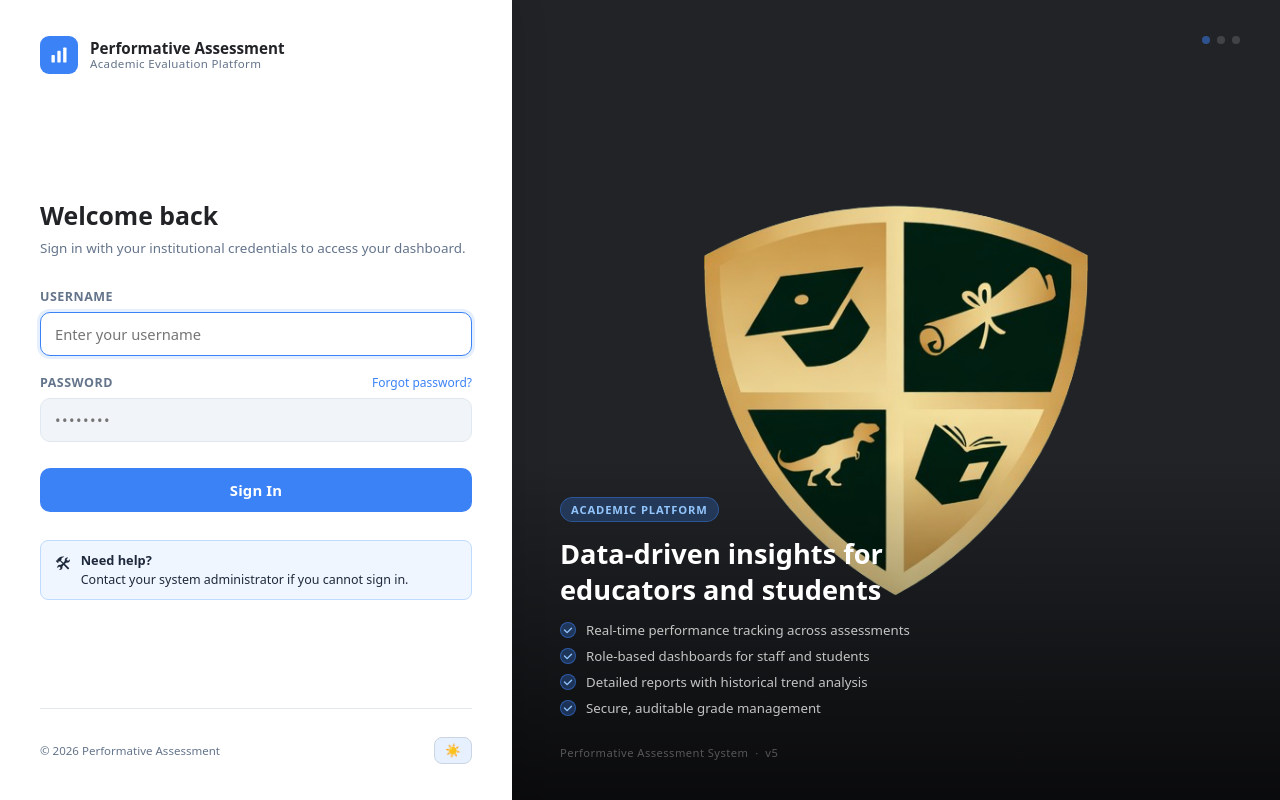
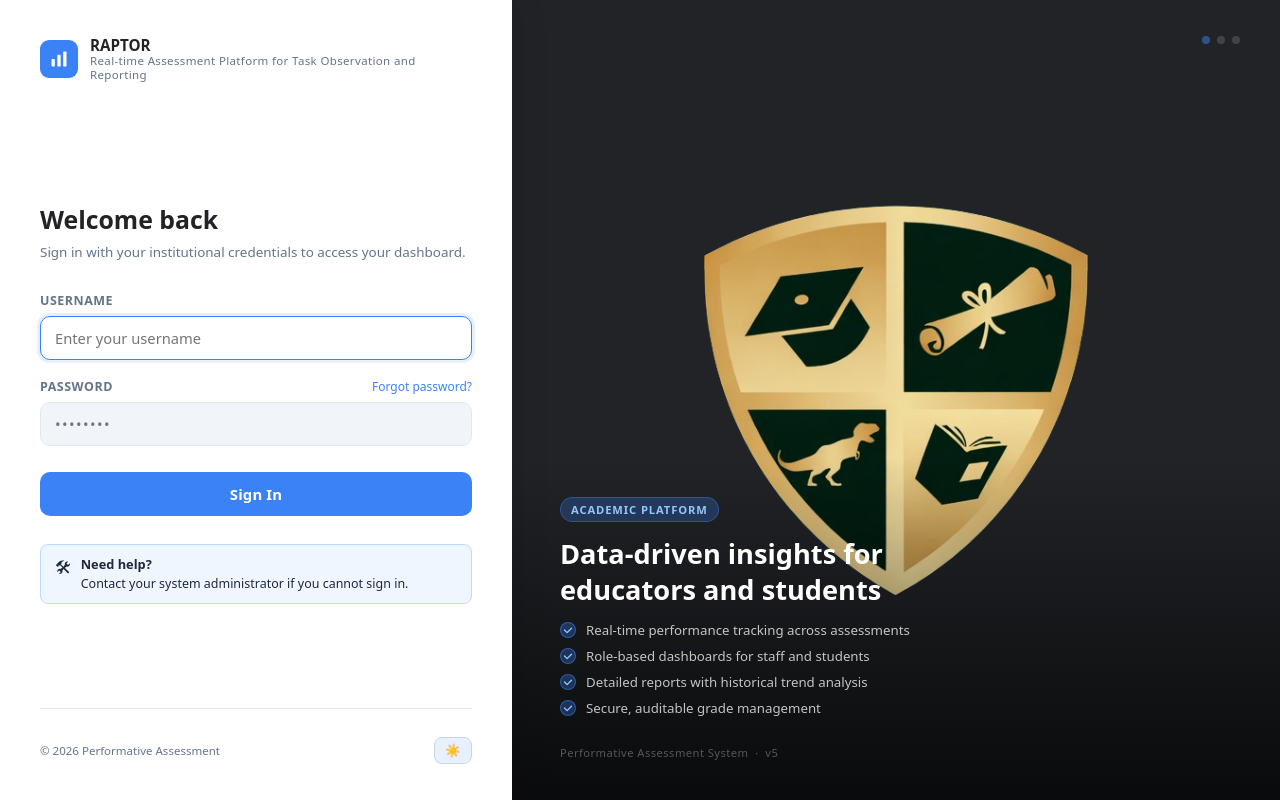
Before and after one commit to wrgr/tacitknowledge, a Flask app: page /login in a window 1280 px wide. Run offline with Flask 3, Linux system fonts and the light colour scheme.

Commit message:
Login page Banner

```diff
--- a/Performative_Assessment_V5/templates/login.html
+++ b/Performative_Assessment_V5/templates/login.html
@@ -376,8 +376,8 @@ html, body {
         </svg>
       </div>
       <div class="brand-name">
-        Performative Assessment
-        <span>Academic Evaluation Platform</span>
+        RAPTOR
+        <span>Real-time Assessment Platform for Task Observation and Reporting</span>
       </div>
     </div>
 
```
